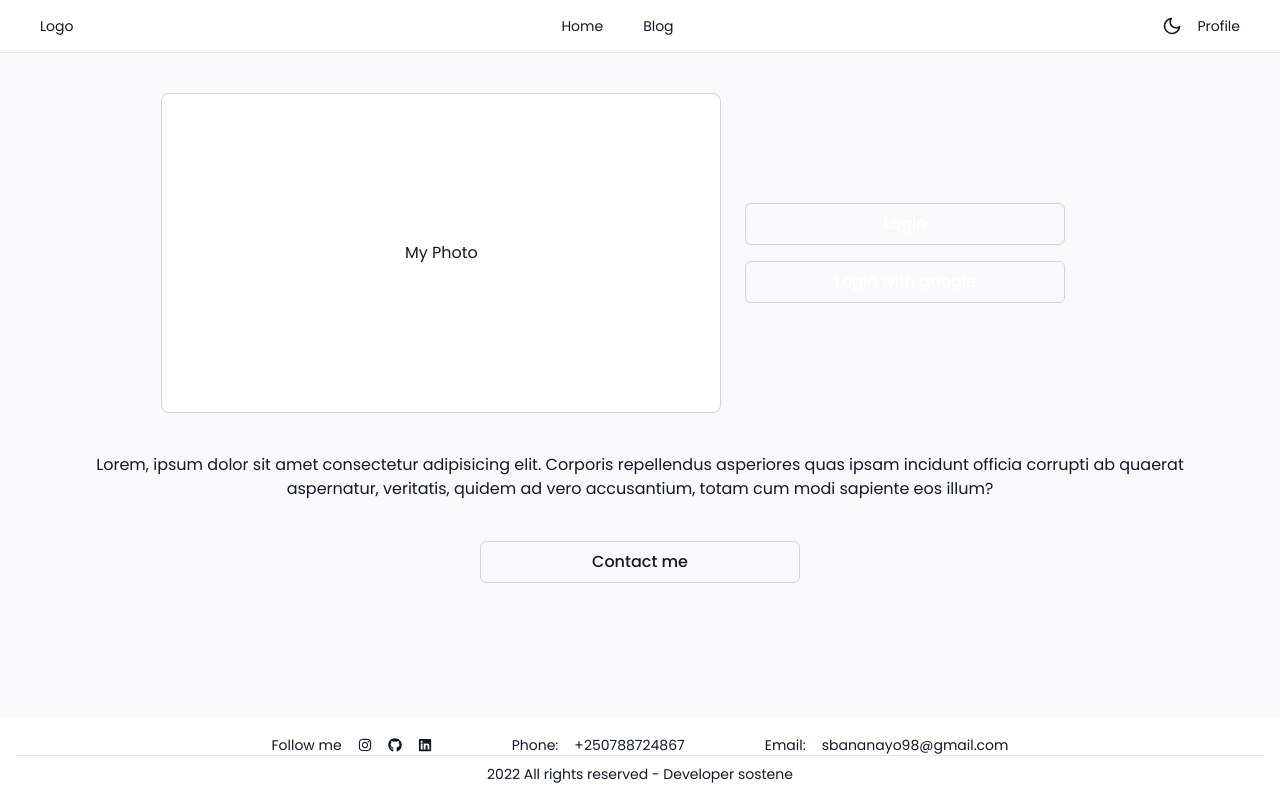
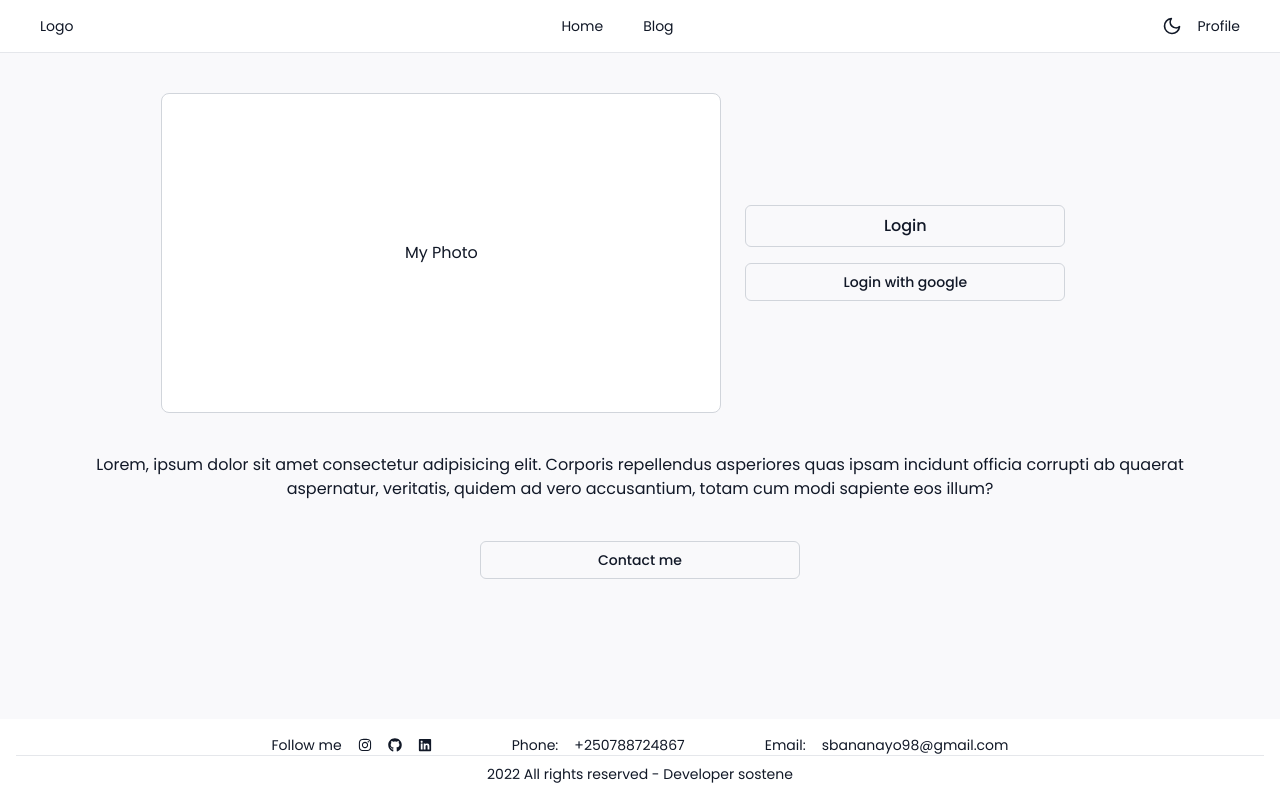
Before and after one commit to Bananayosostene/my-brand-fn, a Next.js app: page / in a window 1280 px wide. Built offline with nearby package versions, Linux system fonts and the light colour scheme.

Commit message:
fix text size

```diff
--- a/src/app/page.tsx
+++ b/src/app/page.tsx
@@ -9,8 +9,8 @@ export default function Page() {
         <p className='text-center'>My Photo</p>
       </div>
       <div className='w-1/3'>
-        <Button className='mb-4' variant='secondary'>Login</Button>
-        <Button variant='secondary'>Login with google</Button>
+        <Button className='mb-4' variant='outline'>Login</Button>
+        <Button variant='outline'>Login with google</Button>
       </div>
       </div>
 
@@ -18,7 +18,7 @@ export default function Page() {
         <p className='text-center text-md'>Lorem, ipsum dolor sit amet consectetur adipisicing elit. Corporis repellendus asperiores quas ipsam incidunt officia corrupti ab quaerat aspernatur, veritatis, quidem ad vero accusantium, totam cum modi sapiente eos illum?</p>
       </div>
       <div>
-        <Button variant='outline'>Contact me</Button>
+        <Button  variant='outline'>Contact me</Button>
       </div>
     </div>
   );
--- a/src/components/Button.tsx
+++ b/src/components/Button.tsx
@@ -8,7 +8,7 @@ interface ButtonProps extends React.ButtonHTMLAttributes<HTMLButtonElement> {
 
 const Button = forwardRef<HTMLButtonElement, ButtonProps>(
   (
-    { children, className = '', variant = 'primary', ...props },
+    { children, className = 'text-sm ', variant = 'primary', ...props },
     ref
   ) => {
     const baseStyles =
@@ -16,12 +16,12 @@ const Button = forwardRef<HTMLButtonElement, ButtonProps>(
 
     const variantStyles = {
       primary:
-        'bg-primary-500 text-white hover:bg-primary-600 focus-visible:ring-primary-500',
+        'bg-primary-500 text-sm  text-white hover:bg-primary-600 focus-visible:ring-primary-500',
       secondary:
         'bg-secondary-500 text-white hover:bg-secondary-600 focus-visible:ring-secondary-500',
       outline:
         'border border-primary-500 text-primary-500 hover:bg-primary-50 focus-visible:ring-primary-500',
-      text: 'text-primary-500 hover:bg-primary-50 focus-visible:ring-primary-500',
+      text: ' text-primary-500 hover:bg-primary-50 focus-visible:ring-primary-500',
     };
 
     return (
```
